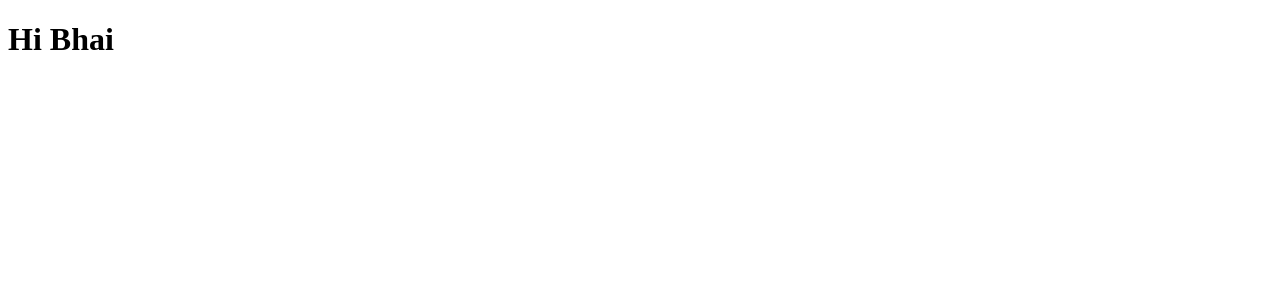
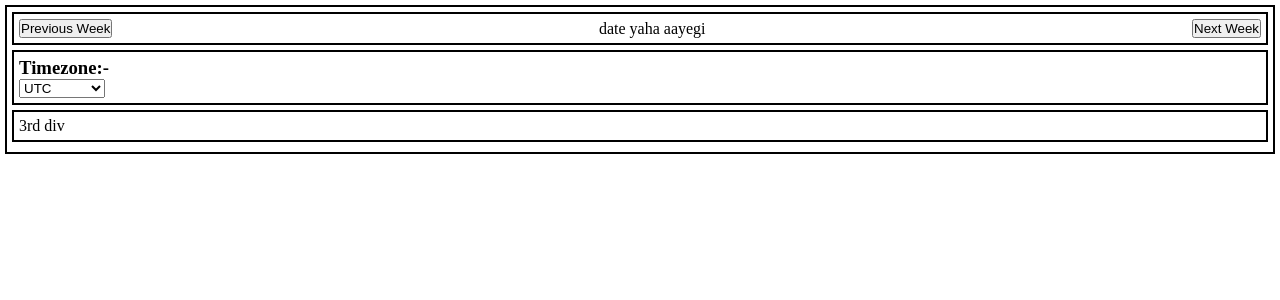
Before and after one commit to shuklarahul000051/react-js-practical, a React (Vite) app: page / in a window 1280 px wide. Shown: the top 300 px of the page. Built offline with nearby package versions, Linux system fonts and the light colour scheme.

Commit message:
build structure

```diff
--- a/src/App.jsx
+++ b/src/App.jsx
@@ -1,12 +1,17 @@
 import { useState } from 'react'
+import Header from './components/header'
+import Timezone from './components/timezone'
+import Table from './components/table'
 
 function App() {
   const [count, setCount] = useState(0)
 
   return (
-    <>
-      <h1>Hi Bhai</h1>
-    </>
+    <div className='container'>
+      <Header/>
+      <Timezone/>
+      <Table/>
+    </div>
   )
 }
 
--- /dev/null
+++ b/src/components/header.jsx
@@ -0,0 +1,13 @@
+// import style from './styles/global.css'
+
+export default function Header() {
+    return (
+        <>
+            <div style={{ border: "2px solid black", padding: 5, marginBottom: "5px", display: "flex", justifyContent: "space-between", alignItems: "center" }}>
+                <button>Previous Week</button>
+                <div>date yaha aayegi</div>
+                <button>Next Week</button>
+            </div>
+        </>
+    )
+}
--- /dev/null
+++ b/src/components/table.jsx
@@ -0,0 +1,7 @@
+export default function Table(){
+    return(
+        <>
+            <div style={{ border: "2px solid black", padding: 5, marginBottom: "5px" }}>3rd div</div>
+        </>
+    )
+}
--- /dev/null
+++ b/src/components/timezone.jsx
@@ -0,0 +1,13 @@
+export default function Timezone(){
+    return (
+        <>
+            <div style={{ border: "2px solid black", padding: 5, marginBottom: "5px" }}>
+                <h3>Timezone:-</h3>
+                <select>
+                    <option value="utc">UTC</option>
+                    <option value="gmt+530">GMT+5:30</option>
+                </select>
+            </div>
+        </>
+    )
+}
--- a/src/main.jsx
+++ b/src/main.jsx
@@ -1,6 +1,7 @@
 import React from 'react'
 import ReactDOM from 'react-dom/client'
 import App from './App.jsx'
+import './styles/global.css'
 
 ReactDOM.createRoot(document.getElementById('root')).render(
   <React.StrictMode>
--- /dev/null
+++ b/src/styles/global.css
@@ -0,0 +1,11 @@
+* {
+    margin: 0;
+    padding: 0;
+    box-sizing: border-box;
+}
+
+.container {
+    border: 2px solid black;
+    margin: 5px;
+    padding: 5px;
+}
```
